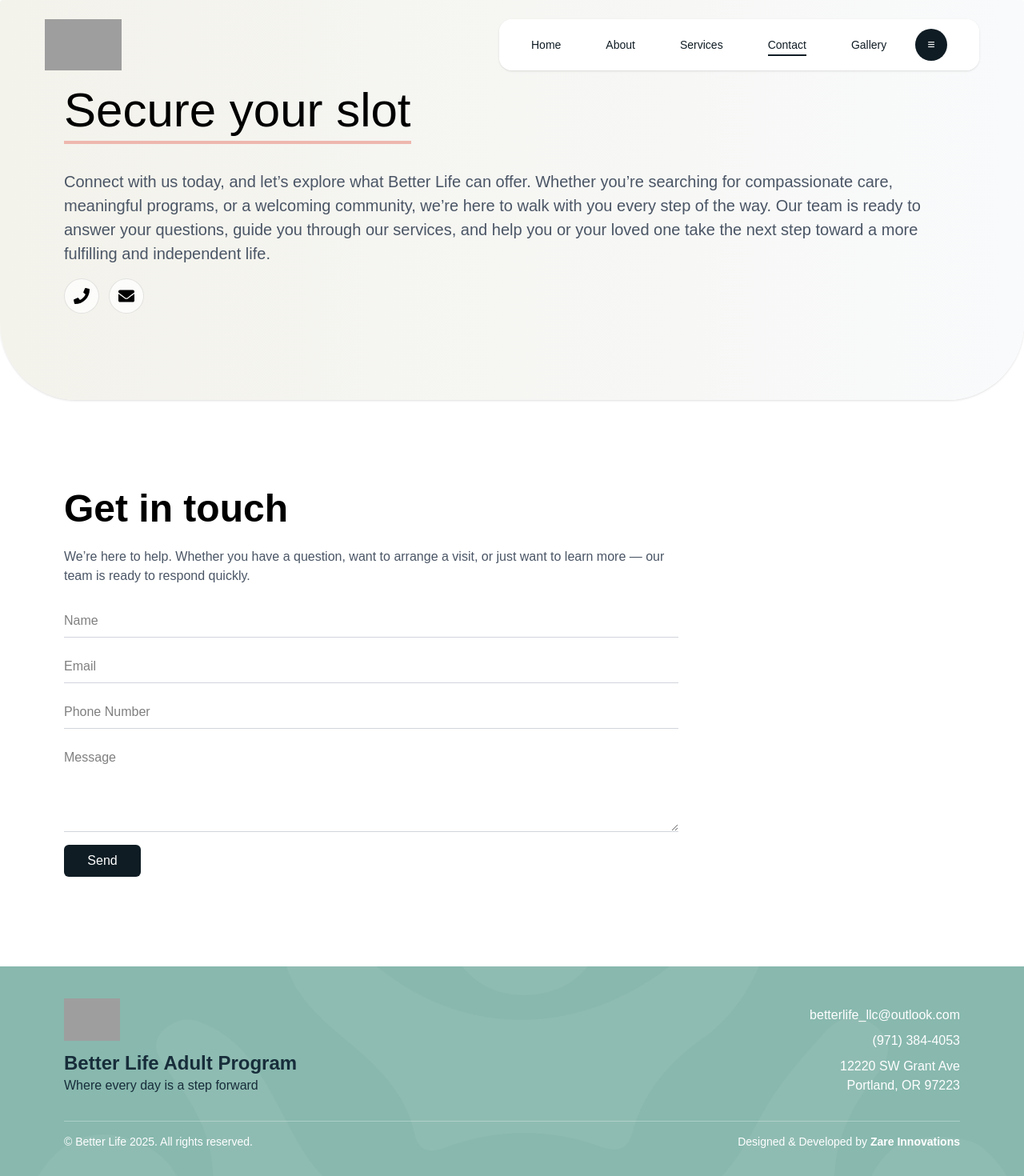
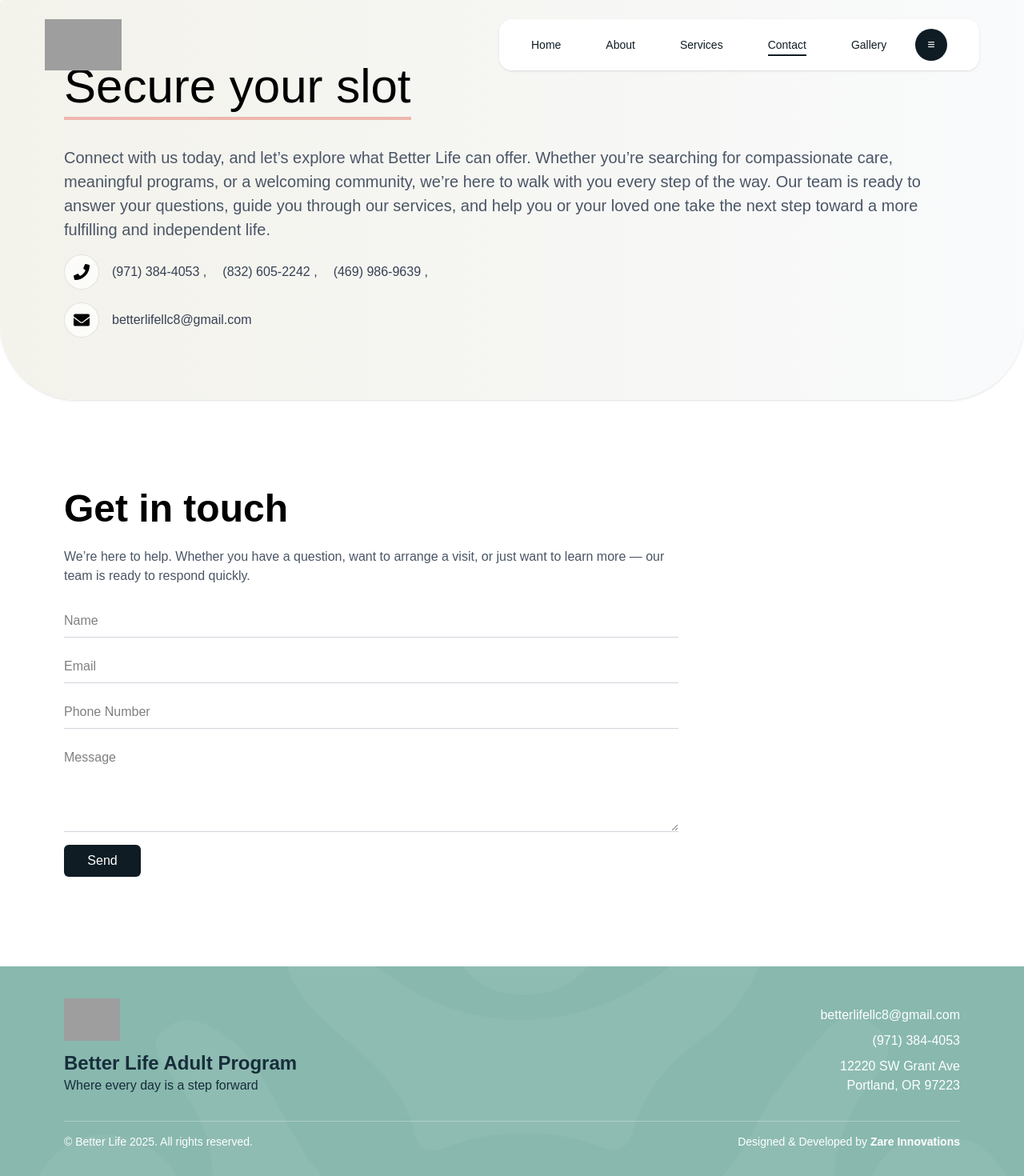
Before and after one commit to ruthaky/betterlife, a Next.js app: page /contact-us in a window 1280 px wide. Shown: the top 1470 px of the page at 80% size. Built offline with nearby package versions, Linux system fonts and the light colour scheme; grey boxes are pictures that could not be loaded.

Commit message:
updated the schedule visit feature

```diff
--- a/app/api/schedule/route.ts
+++ b/app/api/schedule/route.ts
@@ -13,7 +13,7 @@ export async function POST(req: Request) {
 
     await resend.emails.send({
       from: "Website Schedule <onboarding@resend.dev>", // Verified sender email
-      to: ["betterlife_llc@outlook.com"], // Replace with your receiving email
+      to: ["betterlifellc8@gmail.com"], // Replace with your receiving email
       subject: "New Visit Scheduled",
       html: `
         <h2>New Visit Scheduled</h2>
--- a/app/contact-us/page.tsx
+++ b/app/contact-us/page.tsx
@@ -12,6 +12,18 @@ export default function Contact() {
     phonenumber: "",
     message: "",
   };
+  const phoneNumbers = [
+    { display: "(971) 384-4053", tel: "+19713844053" },
+    { display: "(832) 605-2242", tel: "+18326052242" },
+    { display: "(469) 986-9639", tel: "+14699869639" },
+  ];
+  const phoneLink = SOCIAL_LINKS.find((link) => link.name === "Phone");
+  const emailLink = SOCIAL_LINKS.find((link) => link.name === "Email");
+  const PhoneIcon = phoneLink?.Icon;
+  const EmailIcon = emailLink?.Icon;
+  const otherLinks = SOCIAL_LINKS.filter(
+    (link) => link.name !== "Phone" && link.name !== "Email"
+  );
 
   const [formData, setFormData] = useState(initialFormData);
   const [status, setStatus] = useState("");
@@ -86,8 +98,48 @@ export default function Contact() {
           Connect with us today, and let’s explore what Better Life can offer. Whether you’re searching for compassionate care, meaningful programs, or a welcoming community, we’re here to walk with you every step of the way. Our team is ready to answer your questions, guide you through our services, and help you or your loved one take the next step toward a more fulfilling and independent life.
           </p>
         </div>
-        <div className="flex flex-wrap gap-3 mt-4">
-                {SOCIAL_LINKS.map(({ name, href, Icon }) => {
+        <div className="flex flex-col gap-4 mt-4">
+                {phoneLink && PhoneIcon && (
+                  <div className="flex items-center gap-4 flex-wrap">
+                    <Link
+                      href={phoneLink.href}
+                      aria-label={phoneLink.name}
+                      className="flex h-11 w-11 items-center justify-center rounded-full border border-black/10 bg-white/70 text-black transition hover:bg-white"
+                    >
+                      <PhoneIcon className="h-5 w-5" />
+                    </Link>
+                    <div className="flex flex-row gap-5 text-[16px] text-gray-700 leading-tight">
+                      {phoneNumbers.map(({ display, tel }) => (
+                        <a
+                          key={tel}
+                          href={`tel:${tel}`}
+                          className="hover:text-[#0f1c24] transition-colors"
+                        >
+                          {display}  ,
+                        </a>
+                      ))}
+                    </div>
+                  </div>
+                )}
+                {emailLink && EmailIcon && (
+                  <div className="flex items-center gap-4">
+                    <Link
+                      href={emailLink.href}
+                      target="_blank"
+                      rel="noreferrer"
+                      aria-label={emailLink.name}
+                      className="flex h-11 w-11 items-center justify-center rounded-full border border-black/10 bg-white/70 text-black transition hover:bg-white"
+                    >
+                      <EmailIcon className="h-5 w-5" />
+                    </Link>
+                    <div className="flex flex-row gap-5 text-[16px] text-gray-700 leading-tight">
+                    betterlifellc8@gmail.com
+                    </div>
+                  </div>
+                )}
+                {otherLinks.length > 0 && (
+                  <div className="flex flex-wrap gap-3">
+                    {otherLinks.map(({ name, href, Icon }) => {
                       const opensInNewTab = href.startsWith("http");
                       return (
                         <Link
@@ -102,6 +154,8 @@ export default function Contact() {
                         </Link>
                       );
                     })}
+                  </div>
+                )}
               </div>
       </section>
 
--- a/app/gallery/page.tsx
+++ b/app/gallery/page.tsx
@@ -117,16 +117,16 @@ export default function Gallery() {
             you to make your first visit as comfortable and informative as
             possible.
           </p>
-          {/* <Link href="/schedule">
+          <Link href="/schedule">
             <button className="px-6 py-3 bg-[#0E1A2B] text-white rounded-lg hover:bg-[#1a2a40] transition">
               Arrange Your Visit
             </button>
-          </Link> */}
-          <Link href="/contact-us">
+          </Link>
+          {/* <Link href="/contact-us">
             <button className="px-6 py-3 bg-[#0E1A2B] text-white rounded-lg hover:bg-[#1a2a40] transition">
               Contact Us
             </button>
-          </Link>
+          </Link> */}
         </section>
       </div>
     </>
--- a/app/home/page.tsx
+++ b/app/home/page.tsx
@@ -221,7 +221,7 @@ At Better Life Adult Program, we believe everyone deserves to live with dignity,
         <p className="text-gray-600 mb-6 text-[18px]">
         We’d love to meet you and show you around. Schedule a visit to tour our facility, ask questions, and see firsthand what our program offers. Let us know your preferred date and time — we’ll work with you to make your first visit as comfortable and informative as possible.
         </p>
-        {/* <Link href="/schedule">
+        <Link href="/schedule">
           <button  className="mt-6 px-6 py-3 rounded-lg text-white
                  bg-[#0E1A2B]
                  transition-all duration-300 ease-out
@@ -229,12 +229,12 @@ At Better Life Adult Program, we believe everyone deserves to live with dignity,
                  active:scale-95">
           Arrange Your Visit
           </button>
-        </Link> */}
-        <Link href="/contact-us">
+        </Link>
+        {/* <Link href="/contact-us">
             <button className="px-6 py-3 bg-[#0E1A2B] text-white rounded-lg hover:bg-[#1a2a40] transition">
               Contact Us
             </button>
-          </Link>
+          </Link> */}
       </section>
     </main>
   );
--- a/app/services/page.tsx
+++ b/app/services/page.tsx
@@ -304,16 +304,16 @@ Emotional Well-Being
         <p className="text-gray-600 mb-6 text-[18px] sm:text-base max-w-full md:max-w-2xl">
         We’d love to meet you and show you around. Schedule a visit to tour our facility, ask questions, and see firsthand what our program offers. Let us know your preferred date and time — we’ll work with you to make your first visit as comfortable and informative as possible.
         </p>
-        {/* <Link href="/schedule">
+        <Link href="/schedule">
           <button className="px-6 py-3 bg-[#0E1A2B] text-white rounded-lg hover:bg-[#1a2a40] transition">
           Arrange Your Visit
           </button>
-        </Link> */}
-          <Link href="/contact-us">
+        </Link>
+          {/* <Link href="/contact-us">
             <button className="px-6 py-3 bg-[#0E1A2B] text-white rounded-lg hover:bg-[#1a2a40] transition">
               Contact Us
             </button>
-          </Link>
+          </Link> */}
       </section>
 
     </div>
--- a/components/ui/footer.tsx
+++ b/components/ui/footer.tsx
@@ -42,10 +42,10 @@ export default function Footer() {
         <div className="flex flex-col items-start md:items-end gap-3 w-full md:w-auto">
         <div className="md:text-right text-white space-y-2 flex flex-col">
         <a
-    href="mailto:betterlife_llc@outlook.com"
+    href="mailto:betterlifellc8@gmail.com"
     className="hover:text-[#EEB7AE] transition-colors md:text-right"
   >
-    betterlife_llc@outlook.com
+    betterlifellc8@gmail.com
   </a>
 
   <a
--- a/components/ui/navbar.tsx
+++ b/components/ui/navbar.tsx
@@ -100,11 +100,11 @@ export default function Navbar() {
             </div>
             <div className="mt-10 flex flex-col gap-2 text-sm text-gray-500 text-left">
   <a
-    href="mailto:betterlife_llc@outlook.com"
+    href="mailto:betterlifellc8@gmail.com"
     onClick={() => setMenuOpen(false)}
     className="hover:text-[#EEB7AE] transition-colors"
   >
-    betterlife_llc@outlook.com
+    betterlifellc8@gmail.com
   </a>
 
   <a
@@ -159,7 +159,7 @@ export default function Navbar() {
   </Link>
 
   <div className="mt-10 text-center text-gray-500 space-y-2">
-    <p>betterlife_llc@outlook.com</p>
+    <p>betterlifellc8@gmail.com</p>
     <p>12220 SW Grant Ave
       <br></br>
     Portland, OR  97223</p>
--- a/lib/social-links.ts
+++ b/lib/social-links.ts
@@ -16,7 +16,7 @@ export const SOCIAL_LINKS: SocialLink[] = [
   },
   {
     name: "Email",
-    href: "mailto:betterlife_llc@outlook.com",
+    href: "mailto:betterlifellc8@gmail.com",
     Icon: FaEnvelope,
   },
 
```
Also changed, not shown: app/schedule/page.tsx (+40 -11 lines). Lines whose indentation alone changed are shown as unchanged.
